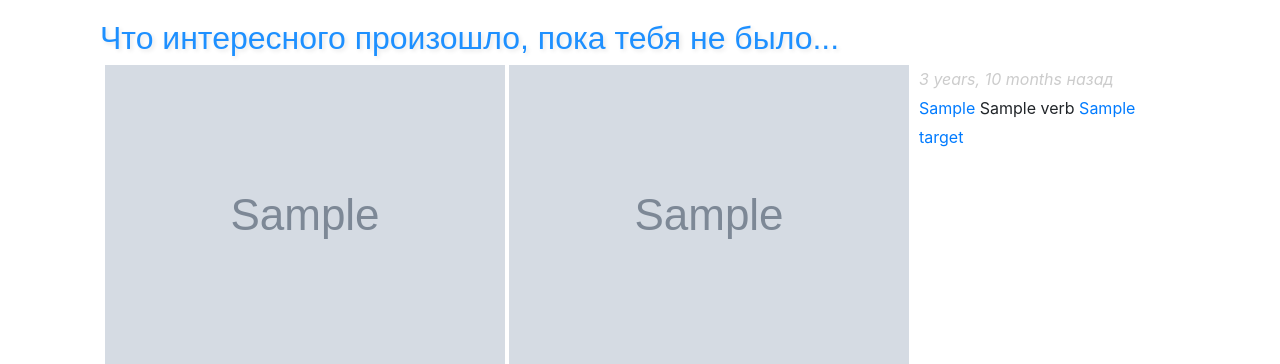
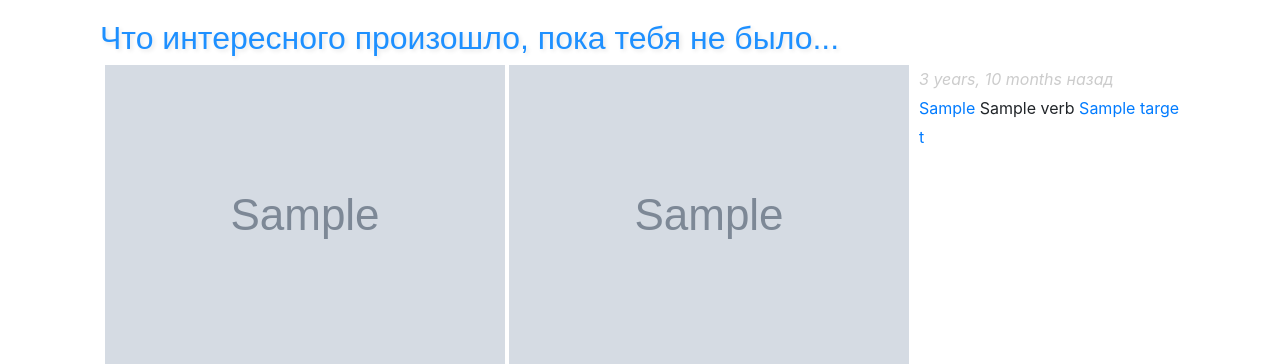
Before and after one commit to collinearen/Project-marks, a Django app: template share/account/templates/account/dashboard.html in a window 1280 px wide. Shown: the part 231-595 px from the top of the page. Run offline with Django 3.2, Linux system fonts and the light colour scheme; the template is opened without the code that fills it: most values are stand-ins (such as "Sample title", 1, 10 or a date in 2020); grey boxes marked "Sample" are stand-in pictures; some libraries are stand-ins or nearby versions; some web fonts are replaced.

Commit message:
v5.0.2.5 fixed non transfer row in base.css

```diff
--- a/share/account/static/css/base.css
+++ b/share/account/static/css/base.css
@@ -14,6 +14,7 @@ a {
 
 p {
     line-height: 1.8;
+    word-break: break-all;
 
 }
 
@@ -563,7 +564,6 @@ blockquote.q-card-color-3 {
 blockquote.q-card {
     --padding: 1rem;
     padding: var(--padding);
-
     color: var(--text-color, black);
     font-weight: 600;
     background-color: var(--bg-color, white);
@@ -628,6 +628,7 @@ button {
     &.learn-more {
         width: 12rem;
         height: auto;
+        text-decoration: none;
 
         .circle {
 
--- a/share/images/views.py
+++ b/share/images/views.py
@@ -25,6 +25,7 @@ from .models import Image
 # Если нужно снести redis записи
 # > FLUSHDB - очищает текущую активную базу данных
 # > FLUSHALL - очищает все существующие базы данных
+
 
 r = redis.Redis(host=settings.REDIS_HOST, port=settings.REDIS_PORT,
                 db=settings.REDIS_DB)
```
Also changed, not shown: 1 other file.
